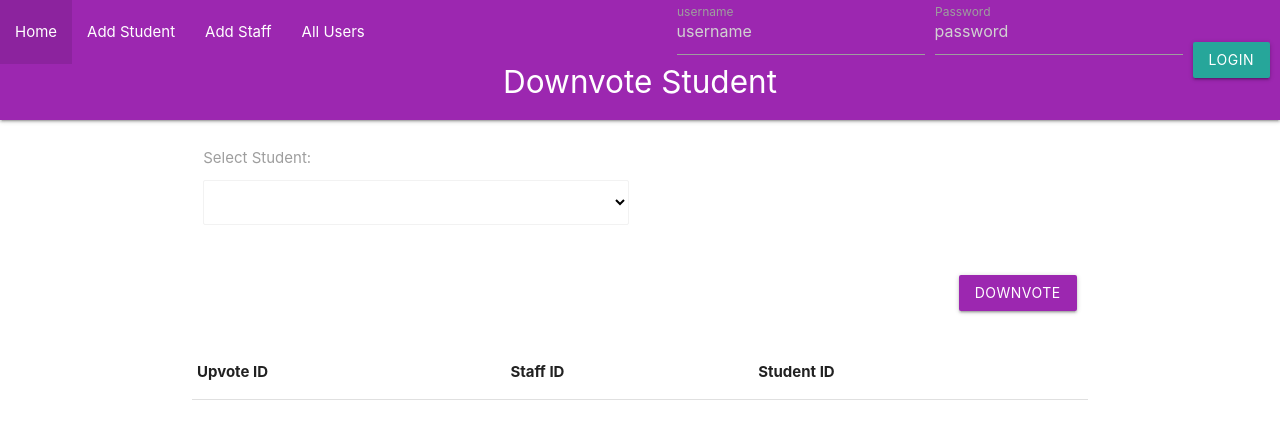
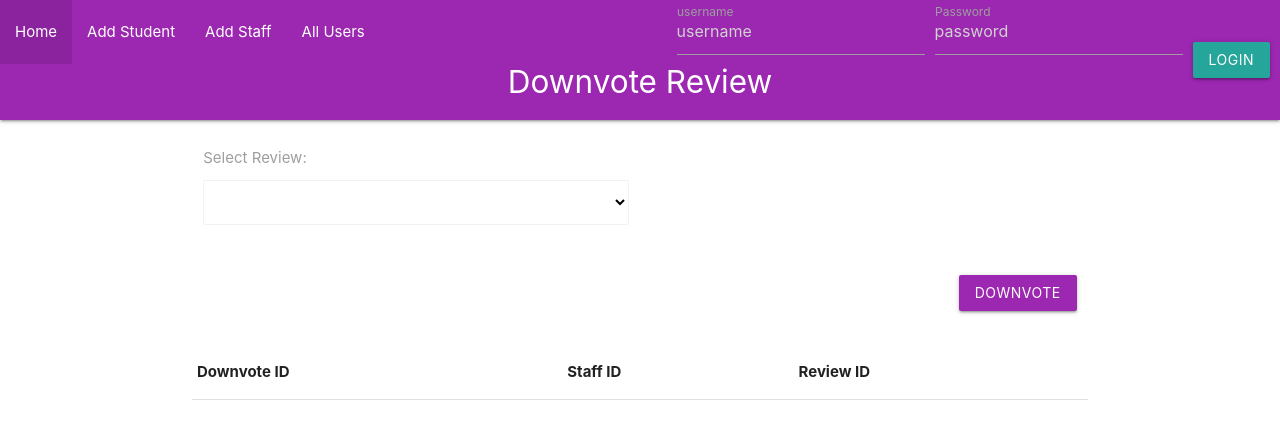
Before and after one commit to nickperi/Student-Staff-Conduct-Tracker, a Flask app: page /downvotes in a window 1280 px wide. Shown: the top 439 px of the page. Run offline with Flask 3, Linux system fonts and the light colour scheme; data that the repository does not hold is empty.

Commit message:
Update downvotes.html

```diff
--- a/App/templates/downvotes.html
+++ b/App/templates/downvotes.html
@@ -1,6 +1,6 @@
 {% extends "layout.html" %}
-{% block title %}Downvote Student{% endblock %}
-{% block page %}Downvote Student{% endblock %}
+{% block title %}Downvote Review{% endblock %}
+{% block page %}Downvote Review{% endblock %}
 
 {{ super() }}
 
@@ -10,11 +10,11 @@
         <form class="col s12" method="POST" action="/downvotes">
             <div class="row">
              <div class="input-field col s6">
-                <label for="studentid">Select Student: </label>
+                <label for="reviewid">Select Review: </label>
                 <br><br>
-                <select name="studentid">
-                {% for student in students %}
-                    <option value="{{student.id}}">{{student.id}} {{student.username}}</option>
+                <select name="reviewid">
+                {% for review in reviews %}
+                    <option value="{{review.id}}">{{review.id}} {{review.text}}</option>
                 {% endfor %}
                 </select>
              </div>
@@ -30,9 +30,9 @@
                 <table>
                     <thead>
                         <tr>
-                            <th>Upvote ID</th>
+                            <th>Downvote ID</th>
                             <th>Staff ID</th>
-                            <th>Student ID</th>
+                            <th>Review ID</th>
                         </tr>
                     </thead>
 
@@ -41,7 +41,7 @@
                             <tr>
                                 <td>{{downvote.id}}</td>
                                 <td>{{downvote.staffid}}</td>
-                                <td>{{downvote.studentid}}</td>
+                                <td>{{downvote.reviewid}}</td>
                             </tr>
                         {% endfor %}
                     <tbody>
```
